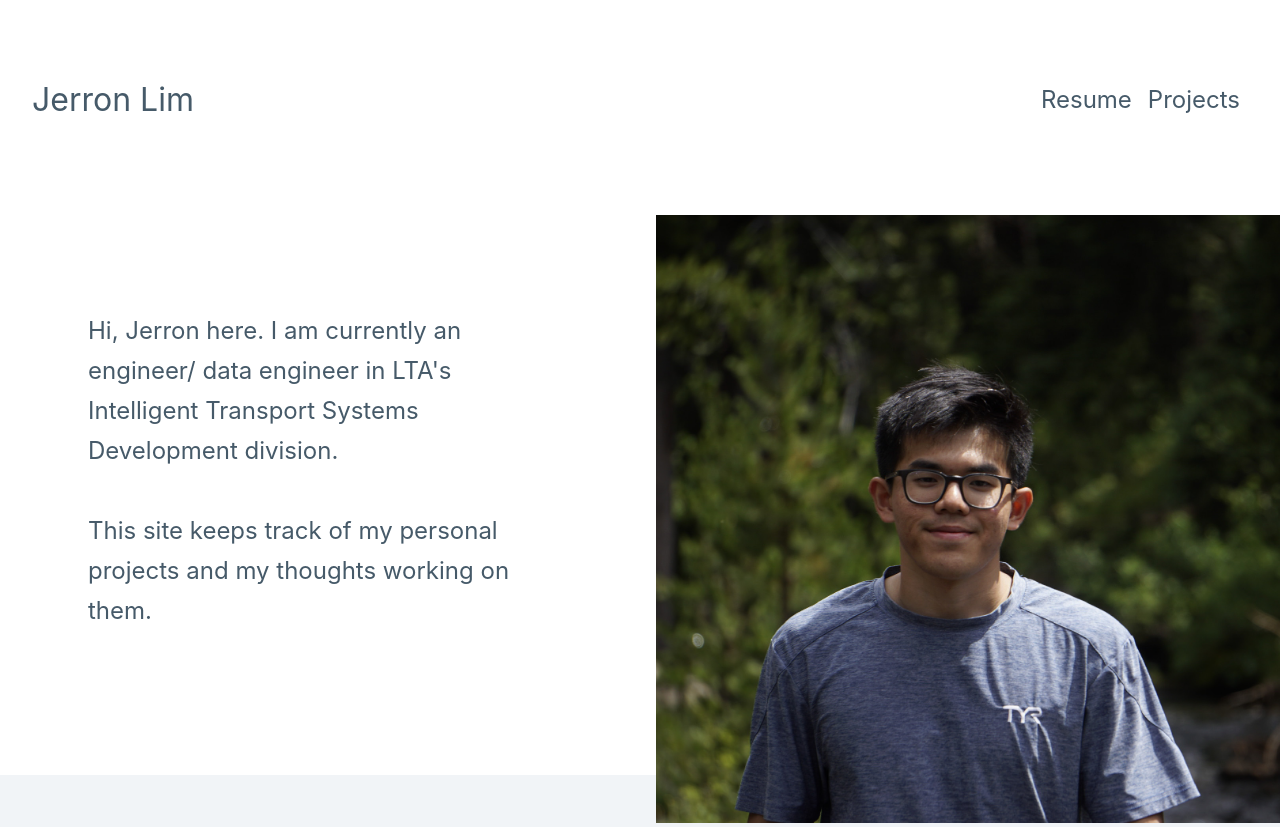
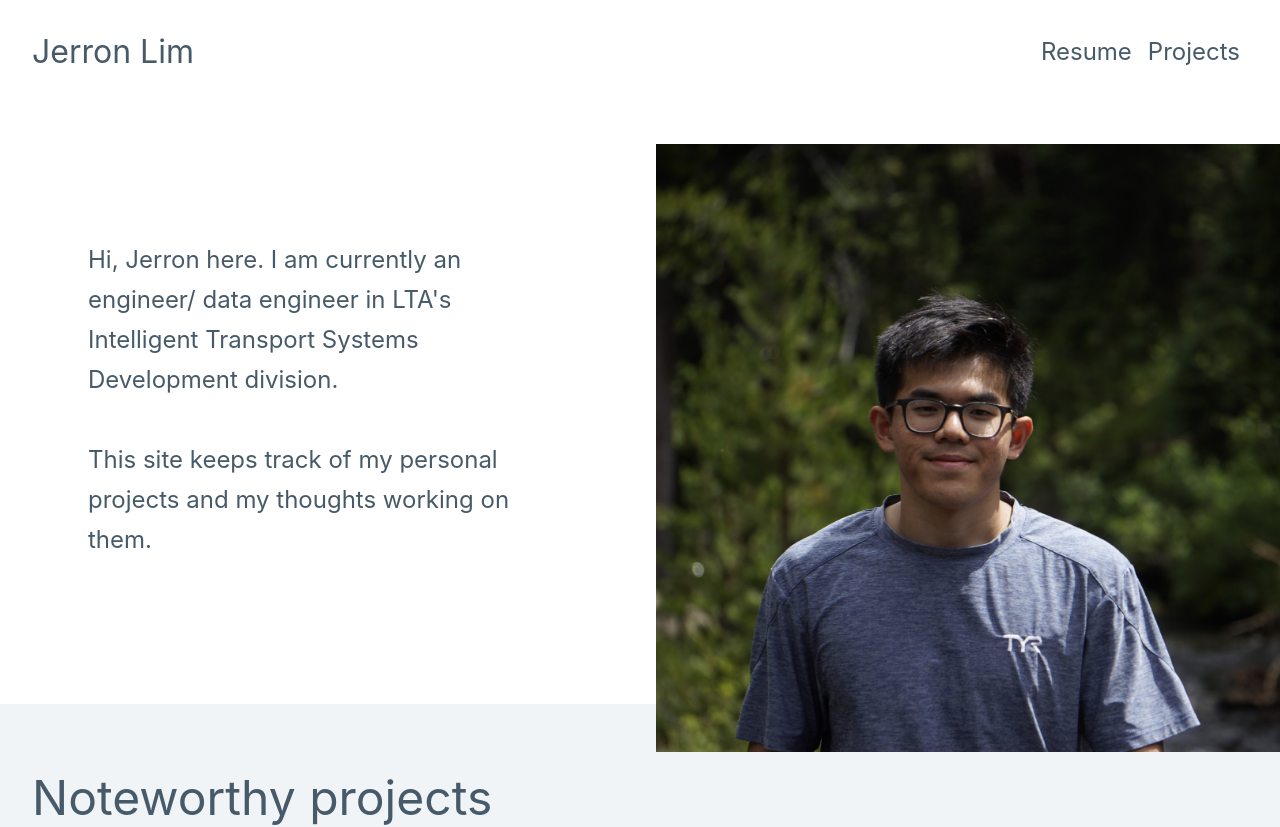
Before and after one commit to StreetLamb/portfolio2.0, a Next.js app: page / in a window 1280 px wide. Shown: the top 827 px of the page. Built offline with nearby package versions, Linux system fonts and the light colour scheme.

Commit message:
add auto hide navbar

```diff
--- a/components/Navbar.js
+++ b/components/Navbar.js
@@ -1,13 +1,25 @@
-import styled from "styled-components";
-import { useState } from "react";
+import styled, { css } from "styled-components";
+import { useState, useEffect } from "react";
 import Link from "next/link";
 
 const StyledNavBar = styled.ul`
   list-style-type: none;
   margin: 0;
-  padding: 5rem 2rem 3rem 2rem;
+  padding: 2rem;
   display: flex;
   align-items: center;
+  position: fixed;
+  top: 0;
+  width: 100%;
+  transition: top 0.3s;
+  background: white;
+  z-index: 2;
+
+  ${(props) =>
+    props.toHide &&
+    css`
+      top: -10rem;
+    `}
 `;
 
 const NameLogo = styled.li`
@@ -77,9 +89,24 @@ const StyledNavButton = styled.li`
 
 const Navbar = () => {
   const [openMenu, setOpenMenu] = useState(false);
+  const [hide, setHide] = useState(false);
+
+  useEffect(() => {
+    let prevScrollpos = window.pageYOffset;
+    window.onscroll = function () {
+      let currentScrollPos = window.pageYOffset;
+      if (prevScrollpos > currentScrollPos || currentScrollPos < 20) {
+        setHide(false);
+      } else {
+        setHide(true);
+      }
+      prevScrollpos = currentScrollPos;
+    };
+  });
+
   return (
     <>
-      <StyledNavBar>
+      <StyledNavBar toHide={hide}>
         <NameLogo>
           <Link href="/">Jerron Lim</Link>
         </NameLogo>
--- a/styles/globals.css
+++ b/styles/globals.css
@@ -1,6 +1,6 @@
 html,
 body {
-  padding: 0;
+  padding: 3rem 0;
   margin: 0;
   font-family: -apple-system, BlinkMacSystemFont, Segoe UI, Roboto, Oxygen,
     Ubuntu, Cantarell, Fira Sans, Droid Sans, Helvetica Neue, sans-serif;
```
